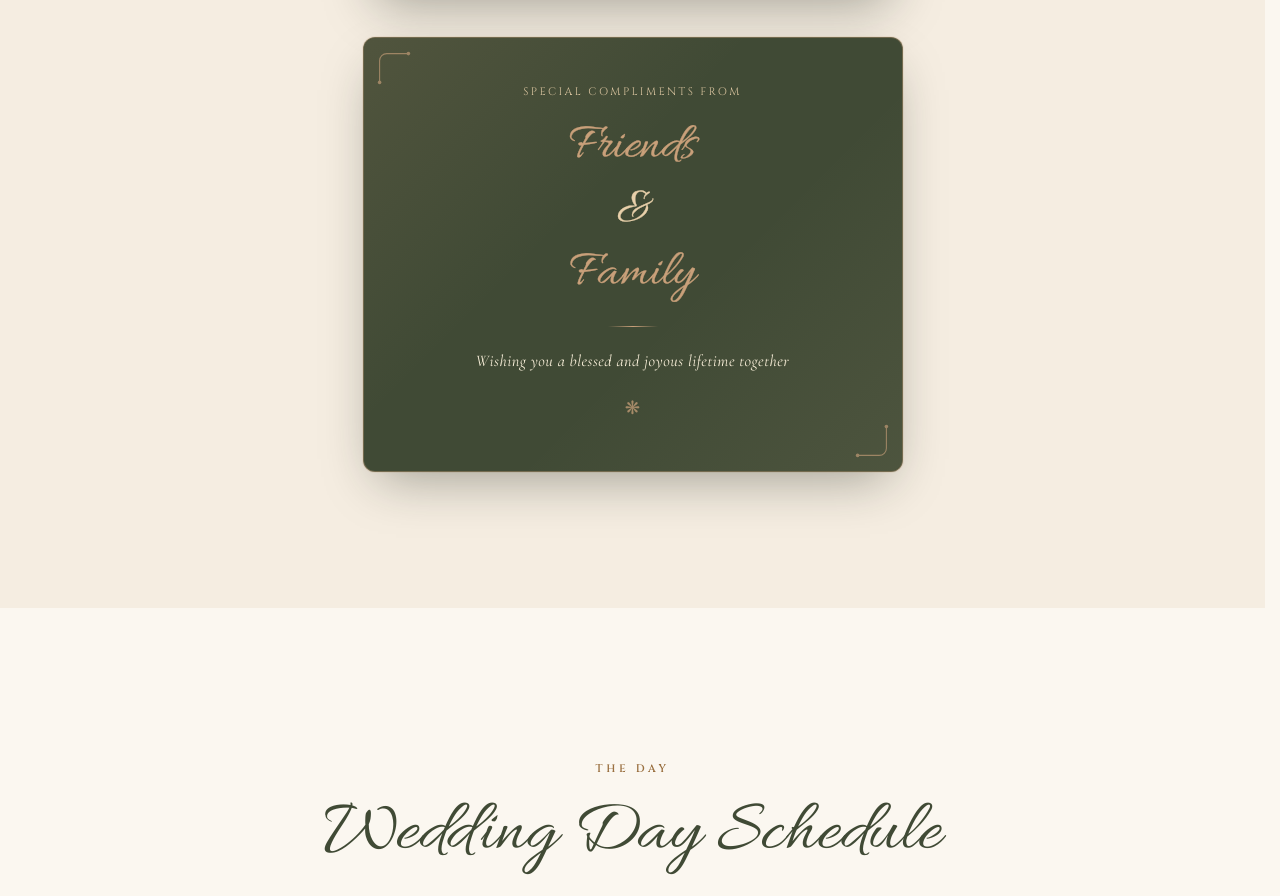
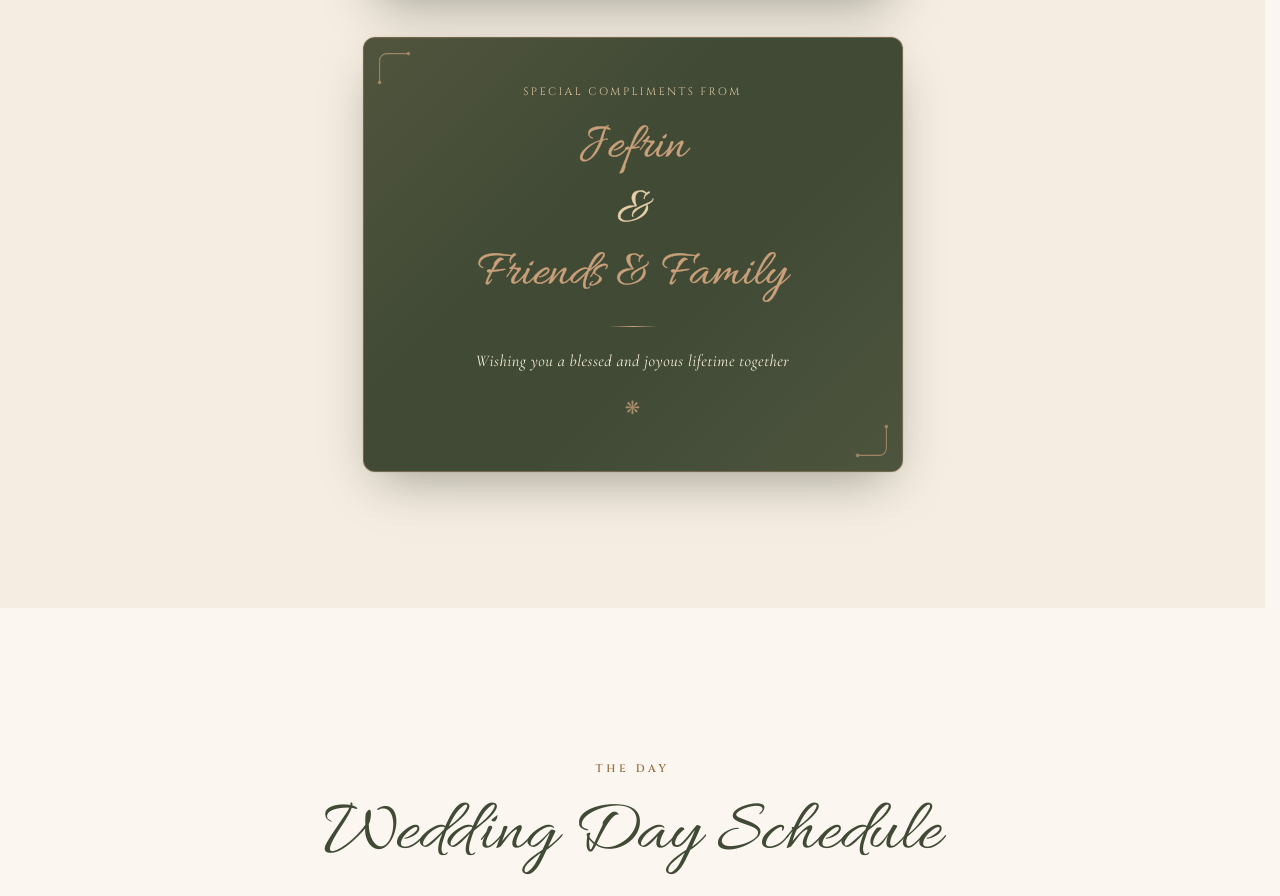
Before and after one commit to skenllp/ashiqu-jullasana, a plain HTML site: page index.html in a window 1280 px wide. Shown: the part 4644-5540 px from the top of the page. Drawn offline with nearby package versions, Linux system fonts and the light colour scheme.

Commit message:
first commit

```diff
--- a/index.html
+++ b/index.html
@@ -339,7 +339,7 @@
           </div>
 
           <p class="regards-card__role">Special Compliments From</p>
-          <h3 class="regards-card__names regards-card__names--stack"><span>Friends</span><span class="regards-card__amp">&amp;</span><span>Family</span></h3>
+          <h3 class="regards-card__names regards-card__names--stack"><span>Jefrin</span><span class="regards-card__amp">&amp;</span><span>Friends &amp; Family</span></h3>
           <div class="regards-card__divider" aria-hidden="true"></div>
           <p class="regards-card__note">Wishing you a blessed and joyous lifetime together</p>
           <div class="regards-card__ornament" aria-hidden="true">❋</div>
```
Also changed, not shown: 1 other file.
